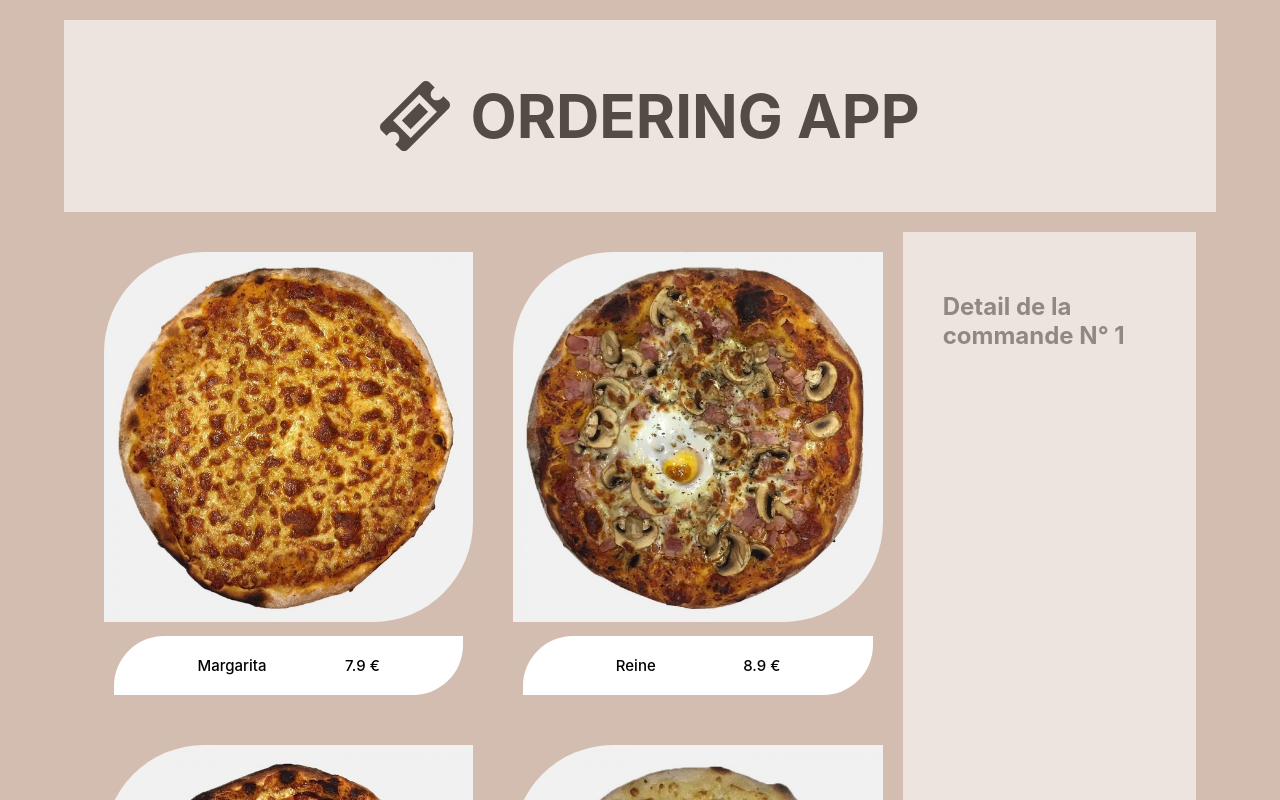
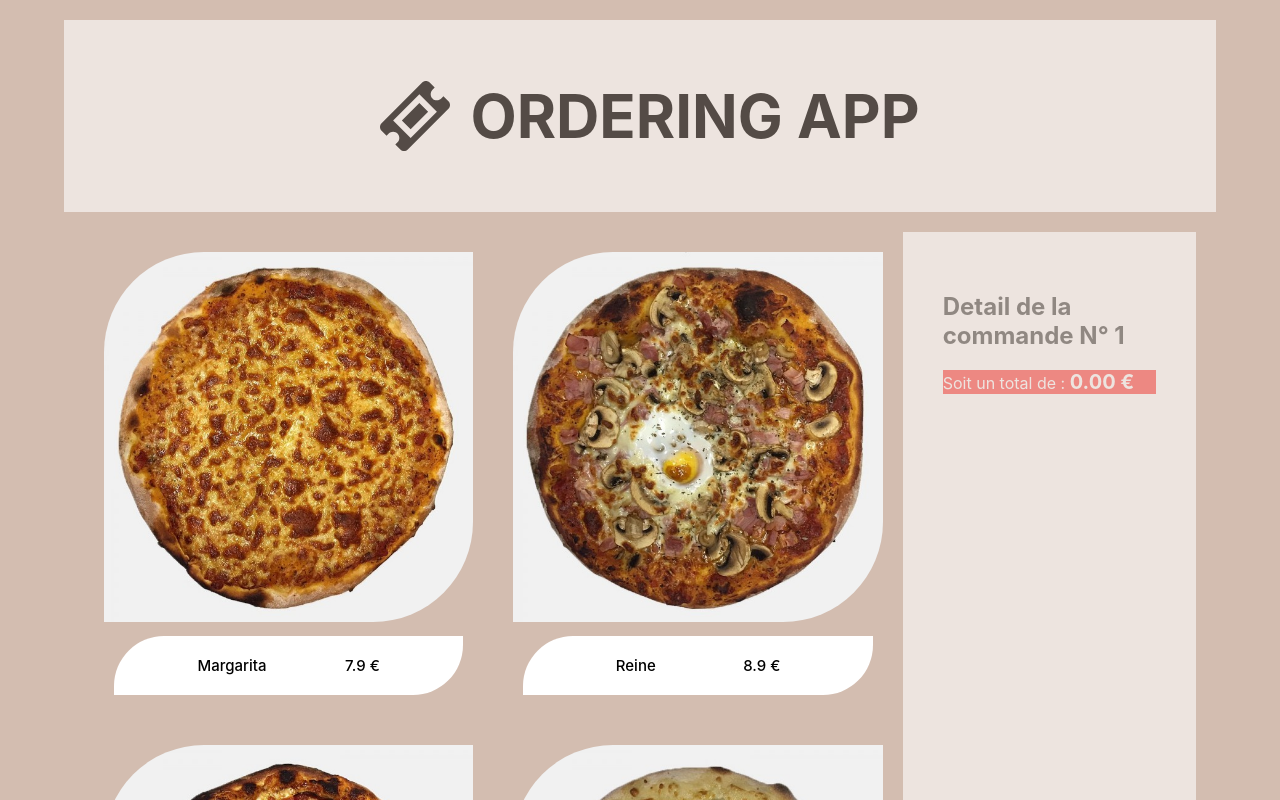
Before and after one commit to AurelieDuynslaeger/Ordering-App-RTK, a React (Create React App) app: page /NewOrder/1 in a window 1280 px wide. Shown: the top 800 px of the page. Built offline with nearby package versions, Linux system fonts and the light colour scheme.

Commit message:
price display

```diff
--- a/src/components/DetailSelected.js
+++ b/src/components/DetailSelected.js
@@ -2,14 +2,19 @@ import React from 'react'
 import { useSelector } from 'react-redux';
 
 const DetailSelected = ({ orderId }) => {
-// Utilisez le state du Redux pour récupérer la liste des commandes
+
 const orders = useSelector(state => state.data.items);
+const currentOrder = orders.find(order => order.id === orderId);
+const products = currentOrder ? [...currentOrder.products] : [];
+let total = 0;
 
-// Recherche de la commande spécifique par son ID
-const currentOrder = orders.find(order => order.id === orderId);
-
-// Utilisez la liste de produits à partir de l'objet de commande
-const products = currentOrder ? currentOrder.products : [];
+  for (const product of products) {
+    total += product.price;
+  }
+  if (currentOrder) {
+    currentOrder.products = [...products]; // Création d'une copie modifiable
+    currentOrder.bill = total;
+  }
 
 return (
     <div className="order-detail">
@@ -19,6 +24,7 @@ return (
         <li key={index}>{product.name} - {product.price}</li>
       ))}
     </ul>
+    <div className='display-total'>Soit un total de : <span>{total.toFixed(2)} €</span></div>
   </div>
 );
 }
--- a/src/index.scss
+++ b/src/index.scss
@@ -40,6 +40,15 @@ code {
   padding: 2rem;
 }
 
+.display-total {
+  background-color: red;
+  color: white;
+  span {
+    font-size: 2rem;
+    font-weight: bold;
+  }
+}
+
 .select-order {
   display: flex;
   justify-content: center;
```
